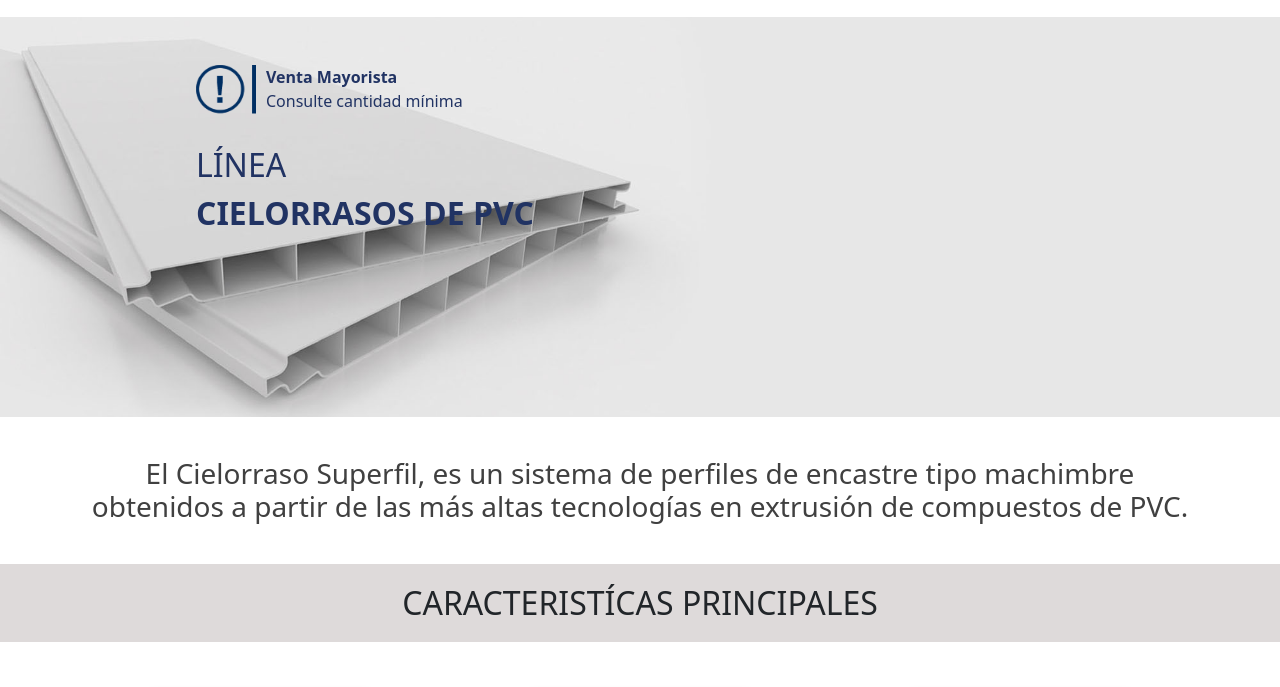
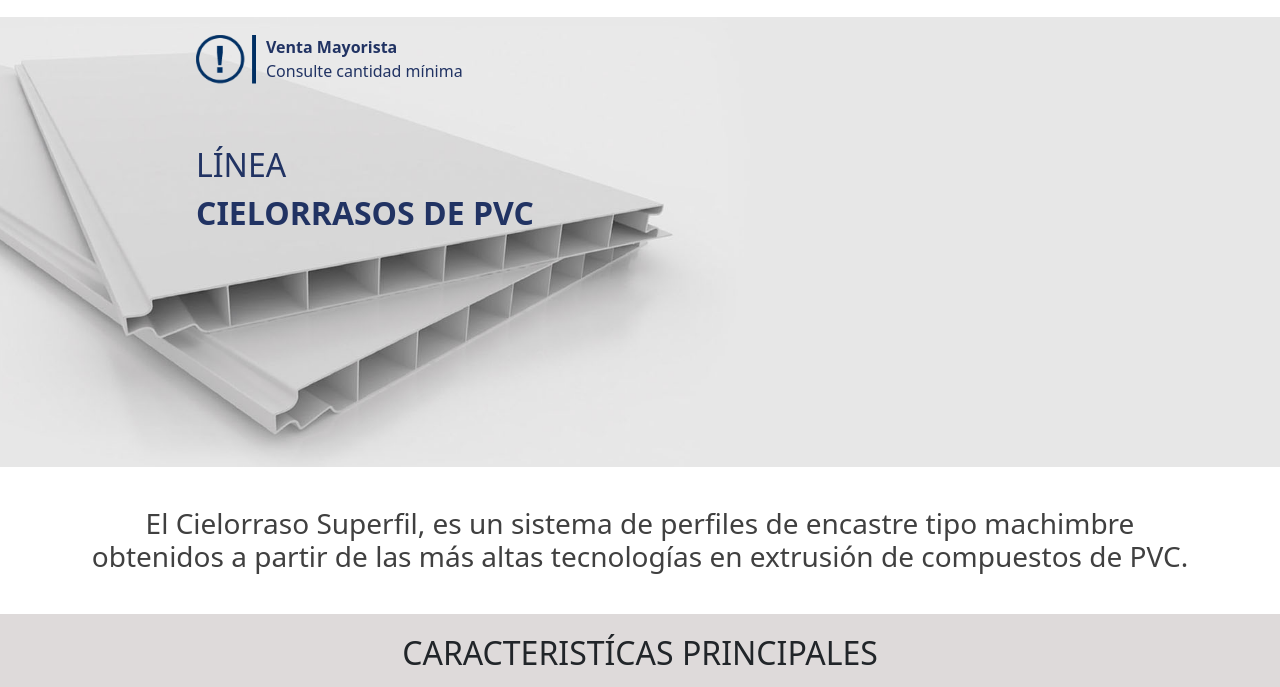
Before and after one commit to DTrra/DTrra.github.io, a website: page index.html in a window 1280 px wide. Shown: the part 92-779 px from the top of the page. Drawn offline with nearby package versions, Linux system fonts and the light colour scheme.

Commit message:
modificaciones varias

```diff
--- a/css/main.css
+++ b/css/main.css
@@ -20,7 +20,7 @@
 #portada {
   background-image: url(/Links/Portada.jpg);
   background-size: cover ;
-  height: 400px;
+  height: 450px;
   background-position: 10% 50%;
 }
 
@@ -35,7 +35,7 @@
   color: #213363;
   top: 10%;
   left: 30%;
-  transform: translate(10%, 80%);
+  transform: translate(10%, 30%);
 
 
 }
```
